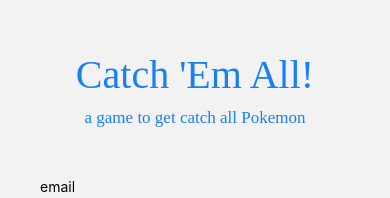
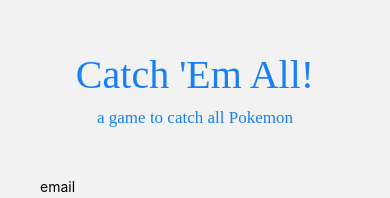
Before and after one commit to fxie48/GeorgiaTechMarketplace, a React Native app: screen /Login in a window 390 px wide. Shown: the part 149-347 px from the top of the page. Built offline with nearby package versions, Linux system fonts and the light colour scheme.

Commit message:
Update LoginScreen.jsx

```diff
--- a/screens/LoginScreen.jsx
+++ b/screens/LoginScreen.jsx
@@ -91,7 +91,7 @@
                         textAlign: 'center',
                         color: '#197FF6',
                     }}>
-                    a game to get catch all Pokemon
+                    a game to catch all Pokemon
                 </Text>
             </View>
 
```
